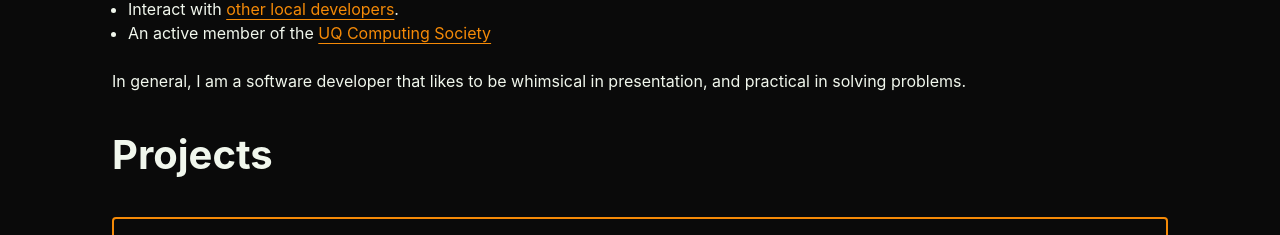
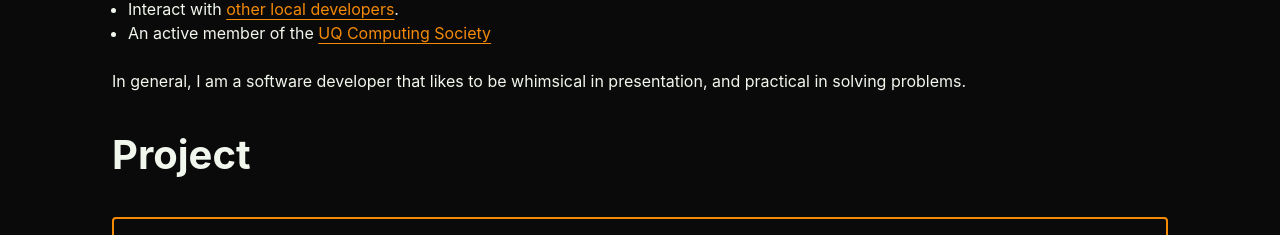
Before and after one commit to AncientMeme/AncientMeme.github.io, a React (Create React App) app: page / in a window 1280 px wide. Shown: the part 1159-1394 px from the top of the page. Built offline with nearby package versions, Linux system fonts and the light colour scheme.

Commit message:
Refactored section header into SectionHeader component

```diff
--- a/src/components/About/About.js
+++ b/src/components/About/About.js
@@ -1,20 +1,14 @@
 import React from "react";
 import { motion } from "framer-motion";
 import AboutContent from "./AboutContent";
+import SectionHeader from "../SectionHeader";
 
 function About() {
   // Animation
   const container = {
-    hidden: {
-      x: -100,
-      opacity: 0,
-    },
+    hidden: {},
     show: {
-      x: 0,
-      opacity: 1,
       transition: {
-        bounch: 0.1,
-        duration: 0.5,
         delayChildren: 0.5,
         staggerChildren: 0.5,
       }
@@ -58,7 +52,7 @@ function About() {
         whileInView="show"
         viewport={{once: true, amount: 0.4}}
       >
-        <h1 key="about-header" className="my-8 text-[40px] font-bold">About</h1>
+        <SectionHeader text="About"/>
         {content}
       </motion.section>
   );
--- a/src/components/Project/Projects.js
+++ b/src/components/Project/Projects.js
@@ -2,25 +2,9 @@ import React from "react";
 import ProjectCard from "./ProjectCard.js";
 import ProjectList from "./ProjectList.js";
 import { motion } from "framer-motion";
+import SectionHeader from "../SectionHeader.js";
 
-function Projects()
-{
-  // Animation Property
-  const header = {
-    hidden: {
-      x: -100,
-      opacity: 0,
-    },
-    show: {
-      x: 0,
-      opacity: 1,
-      transition: {
-        bounch: 0.1,
-        duration: 0.5,
-      }
-    }
-  }
-
+function Projects() {
   // build the project cards
   const projectCards = [];
   for (let i = 0; i < ProjectList.length; ++i) {
@@ -43,12 +27,9 @@ function Projects()
       whileInView="show"
       viewport={{once: true, amount: 0.2}}
     >
-      <motion.h1
-        className="my-8 text-[40px] font-bold"
-        variants={header}
-      >
-        Projects
-      </motion.h1>
+      <SectionHeader
+        text="Project"
+      />
       <section className="flex flex-col gap-y-8 justify-center">
         {projectCards}
       </section>
--- /dev/null
+++ b/src/components/SectionHeader.js
@@ -0,0 +1,31 @@
+import React from "react";
+import { motion } from "framer-motion";
+
+function SectionHeader({text}) {
+  // Animation Property
+  const header = {
+    hidden: {
+      x: -100,
+      opacity: 0,
+    },
+    show: {
+      x: 0,
+      opacity: 1,
+      transition: {
+        bounch: 0.1,
+        duration: 0.5,
+      }
+    }
+  }
+
+  return(
+    <motion.h1
+      className="my-8 text-[40px] font-bold"
+      variants={header}
+    >
+      {text}
+    </motion.h1>
+  );
+}
+
+export default SectionHeader;
```
